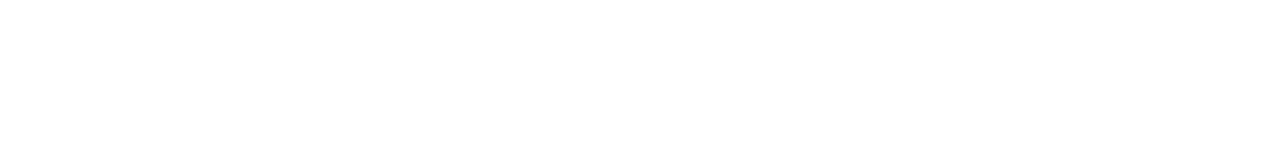
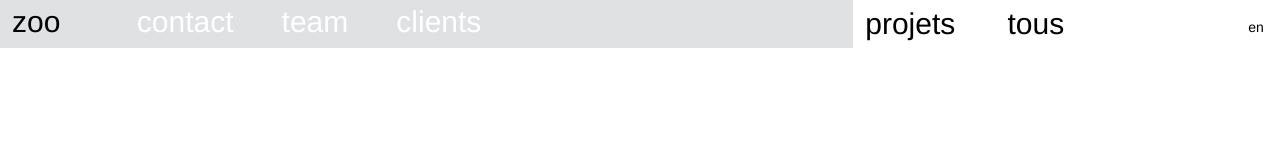
Before and after one commit to Keerthihub/Grid-Accueil-Zoo-Webl, a website: page index.html in a window 1280 px wide. Drawn offline with Linux system fonts and the light colour scheme.

Commit message:
general navigation

```diff
--- a/index.html
+++ b/index.html
@@ -5,8 +5,25 @@
     <meta name="viewport" content="width=device-width, initial-scale=1.0" />
     <link rel="stylesheet" href="dist/css/styles.css" />
     <title>Accueil-Zoo</title>
+    <script src="/dist/js/script.js"></script>
   </head>
   <body>
-    <script src="/dist/js/script.js"></script>
+    <header>
+      <div class="header-left-pannel expanded">
+        <a href="#" class="logo">zoo</a>
+        <div class="menu-about">
+          <span>contact</span>
+          <span>team</span>
+          <span>clients</span>
+        </div>
+      </div>
+      <div class="header-right-pannel">
+        <a href="#" class="menu-right">projets</a>
+        <a href="#" class="menu-right">tous</a>
+        <nav class="last-menu">
+          <a class="last-item hidden" href="#">en</a>
+        </nav>
+      </div>
+    </header>
   </body>
 </html>
--- a/src/scss/styles.scss
+++ b/src/scss/styles.scss
@@ -2,5 +2,115 @@
 @import "reset";
 
 body {
-  font-family: system-ui, -apple-system, BlinkMacSystemFont, 'Segoe UI', Roboto, Oxygen, Ubuntu, Cantarell, 'Open Sans', 'Helvetica Neue', sans-serif;
+  background-color: #fff;
+  color: #000;
+  font-family: "Union-Regular",Helvetica Neue,Helvetica,Arial,sans-serif;
+  font-weight: normal;
+  font-size: 12px;
+  line-height: 1rem;
 }
+
+header {
+  display: flex;
+  flex-direction: row;
+  width: 100%;
+  position: fixed;
+  top: 0;
+  z-index: 1;
+  align-items: center;
+  width: 100%;
+  height: 3rem;
+  background-color: #FFF;
+  color: #000;
+  line-height: 2.5rem;
+
+  .header-left-pannel {
+    display: flex;
+    flex-direction: row;
+    font-size: 30px;
+    width: 66.66%;
+    color: #d9dadb;
+    background: #fff;
+
+    &:hover {
+      color: #fff;
+      background-color: #E0E1E2;
+    }
+
+    .logo {
+      display: inline-block;
+      width: 16.66%;
+      height: 3rem;
+      padding: 0 .75rem;
+      line-height: 2.75rem;
+      text-decoration: none;
+      color: #000;
+    }
+
+    .expanded {
+      cursor: auto;
+    }
+
+    .menu-about {
+      display: flex;
+      flex-direction: row;
+      width: 100%;
+      height: 3rem;
+      line-height: 2.75rem;
+    }
+    span {
+      display: inline-block;
+      margin-right: 3rem;
+
+      &:first-child {
+        padding-left: .75rem;
+      }
+    }
+  }
+
+  .header-right-pannel {
+    position: relative;
+    display: flex;
+    align-items: center;
+    width: 33.333%;
+    height: 3rem;
+    font-size: 30px;
+    cursor: pointer;
+
+    &:hover {
+      color: #000;
+      background-color: #E0E1E2;
+    }
+
+    .menu-right {
+      text-decoration: none;
+      color: #000;
+
+      &:nth-child(1) {
+        width: 33.33%;
+        padding-left: .75rem;
+        padding-right: .75rem;
+      }
+
+      &:nth-child(2) {
+        width: 66.66%;
+        padding-left: .75rem;
+        padding-right: .75rem;
+      }
+    }
+
+    .last-menu {
+      position: absolute;
+      z-index: 1;
+      top: 2px;
+      right: 0;
+      padding: 0 1rem;
+
+      .last-item {
+        text-decoration: none;
+        color: #000;
+        font-size: 14px;
+      }
+    }
+  }
+}
```
Also changed, not shown: dist/css/styles.css, 1 other file.
